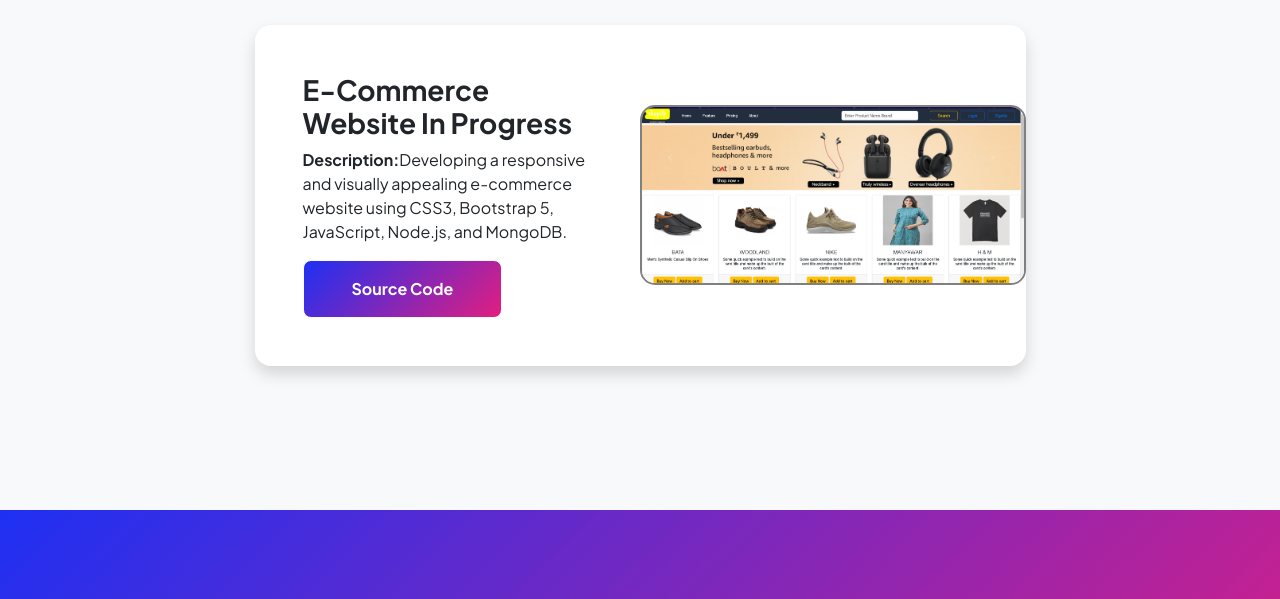
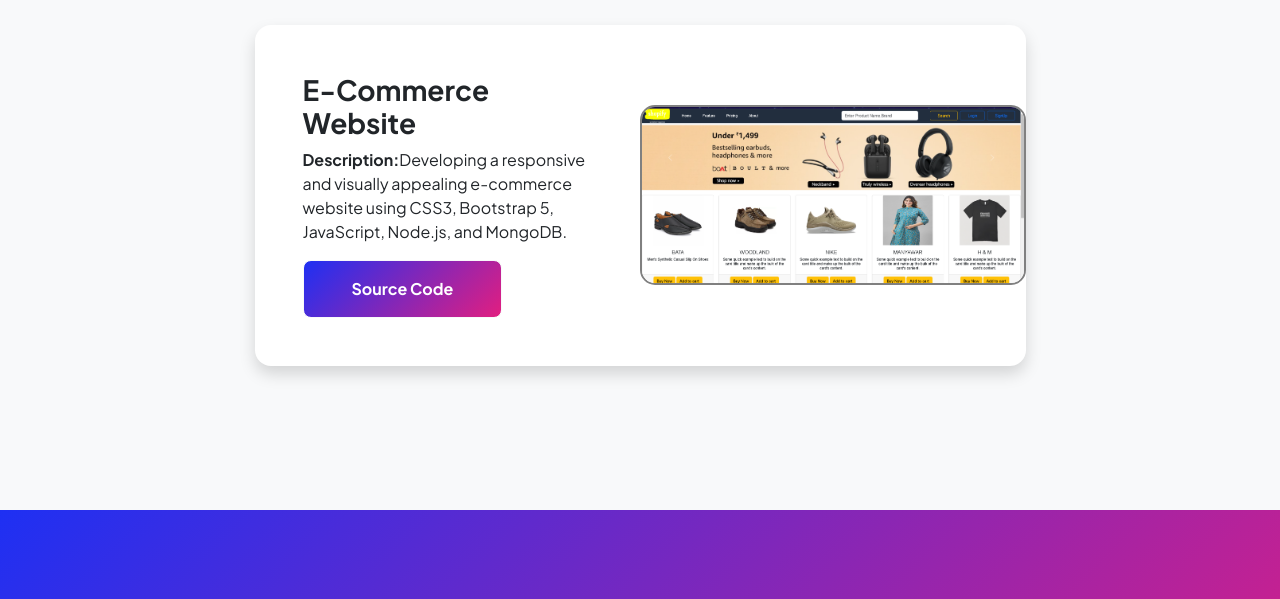
Before and after one commit to sonu8826/MyPortfolio, a plain HTML site: page projects.html in a window 1280 px wide. Shown: the part 201-800 px from the top of the page. Drawn offline with nearby package versions, Linux system fonts and the light colour scheme.

Commit message:
Changes made

```diff
--- a/projects.html
+++ b/projects.html
@@ -47,7 +47,7 @@
                                 <div class="card-body p-0">
                                     <div class="d-flex align-items-center">
                                         <div class="p-5">
-                                            <h3 class="fw-bolder">E-Commerce Website In Progress</h3>
+                                            <h3 class="fw-bolder">E-Commerce Website</h3>
                                             <p><b>Description:</b>Developing a responsive and visually appealing e-commerce website using CSS3, Bootstrap 5, JavaScript, Node.js, and MongoDB.</p>
                                             <!--New Button Added In this Section-->
                                             <a class="btn btn-outline-light btn-lg px-5 py-3 fs-6 fw-bolder bg-gradient-primary-to-secondary text-white" href="https://github.com/sonu8826/Web-Portfolio/tree/main/ShopifyApp">Source Code</a>
```
